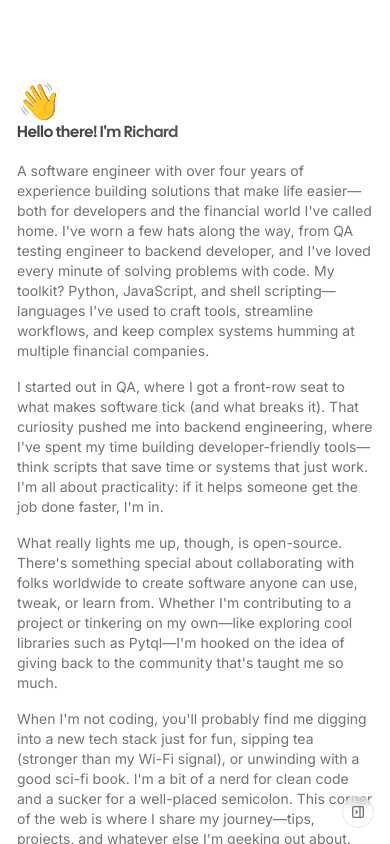
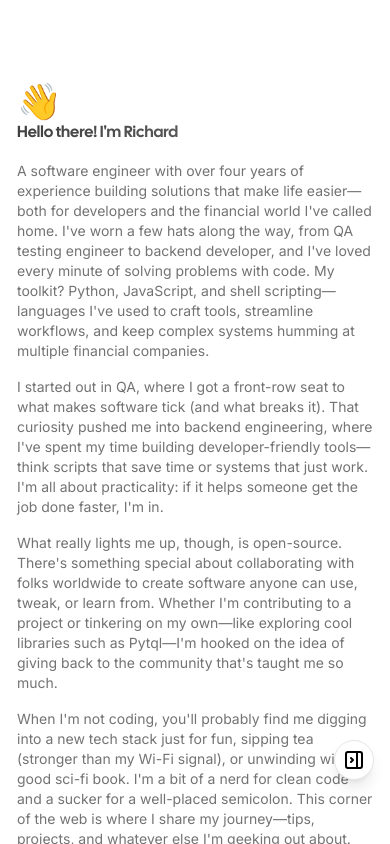
Before and after one commit to Attakay78/portfolio, a Next.js app: page / in a window 390 px wide. Built offline with nearby package versions, Linux system fonts and the light colour scheme.

Commit message:
Updated social links with github

```diff
--- a/src/components/Sidebar.tsx
+++ b/src/components/Sidebar.tsx
@@ -38,10 +38,10 @@ export const Sidebar = () => {
         )}
       </AnimatePresence>
       <button
-        className="fixed lg:hidden bottom-4 right-4 h-8 w-8 border border-neutral-200 rounded-full backdrop-blur-sm flex items-center justify-center z-50"
+        className="fixed lg:hidden bottom-16 right-4 h-10 w-10 border border-neutral-200 rounded-full backdrop-blur-sm flex items-center justify-center z-50 bg-white shadow-lg"
         onClick={() => setOpen(!open)}
       >
-        <IconLayoutSidebarRightCollapse className="h-4 w-4 text-secondary" />
+        <IconLayoutSidebarRightCollapse className="h-6 w-6 text-black" />
       </button>
     </>
   );
--- /dev/null
+++ b/src/components/SocialLinks.tsx
@@ -0,0 +1,21 @@
+import React from "react";
+import { socials } from "@/constants/socials";
+import Link from "next/link";
+
+export const SocialLinks = () => {
+  return (
+    <div className="flex space-x-4">
+      {socials.map((social) => (
+        <Link
+          key={social.label}
+          href={social.href}
+          target="_blank"
+          rel="noopener noreferrer"
+          className="transition-transform transform hover:scale-110"
+        >
+          <social.icon className="h-6 w-6 text-gray-500 hover:text-electricBlue" />
+        </Link>
+      ))}
+    </div>
+  );
+};
--- a/src/components/Testimonials.tsx
+++ b/src/components/Testimonials.tsx
@@ -99,7 +99,6 @@ export const Testimonials = () => {
             <div key={index} className="border rounded-lg p-4 shadow-md bg-gray-100">
               <p className="text-gray-800 italic">&quot;{testimonial.testimonial}&quot;</p>
               <p className="mt-4 font-semibold">{testimonial.name}</p>
-              {testimonial.email && <p className="text-gray-600">{testimonial.email}</p>}
             </div>
           ))
         ) : (
--- a/src/constants/socials.tsx
+++ b/src/constants/socials.tsx
@@ -1,7 +1,8 @@
 import {
   IconBrandLinkedin,
   IconBrandX,
-  IconBrandMedium
+  IconBrandMedium,
+  IconBrandGithub
 } from "@tabler/icons-react";
 
 export const socials = [
@@ -20,4 +21,9 @@ export const socials = [
     label: "Medium",
     icon: IconBrandMedium,
   },
+  {
+    href: "https://github.com/Attakay78",
+    label: "GitHub",
+    icon: IconBrandGithub,
+  },
 ];
--- a/tailwind.config.ts
+++ b/tailwind.config.ts
@@ -20,6 +20,7 @@ const config: Config = {
       colors: {
         primary: "var(--neutral-700)",
         secondary: "var(--neutral-500)",
+        electricBlue: "#00D4FF",
       },
     },
   },
```
